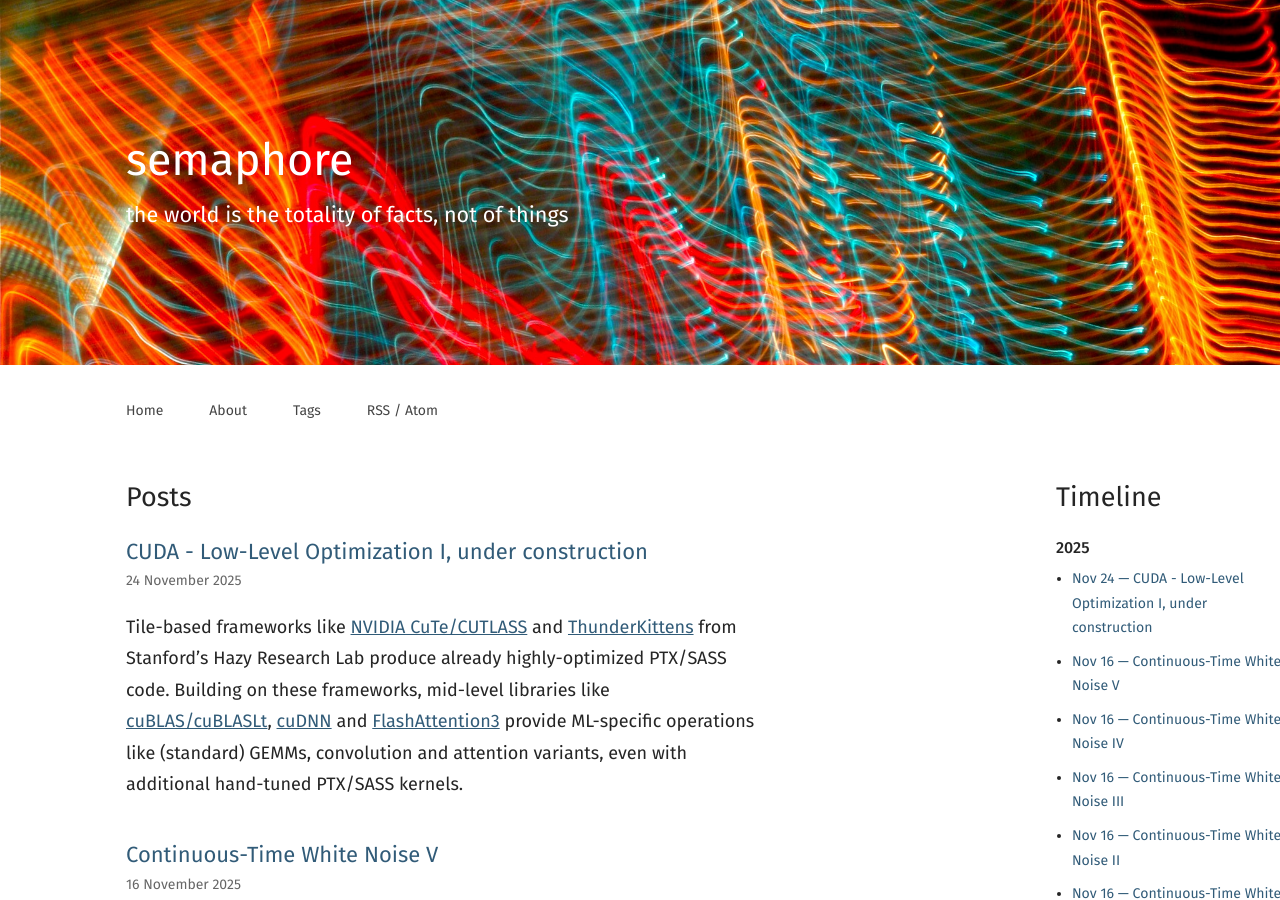
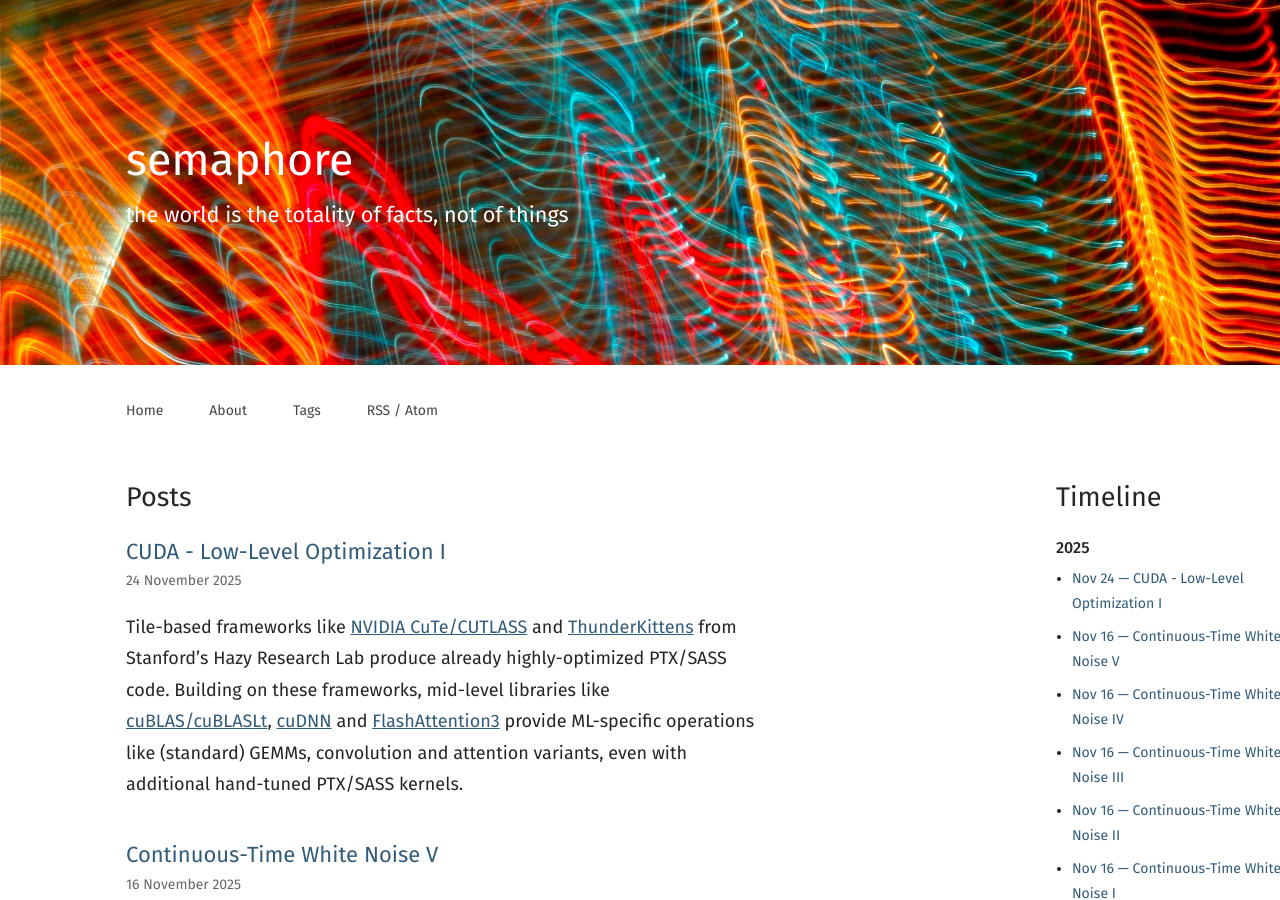
Before and after one commit to sema4r/sema4r.github.io, a Jekyll site: the page built from index.md, in a window 1280 px wide and 900 px high. Built offline with Jekyll 4.4.1, drawn with Linux system fonts in a browser that asks for light colours.

Commit message:
Update 2025-11-24-VECT128.md

```diff
--- a/_posts/2025-11-24-VECT128.md
+++ b/_posts/2025-11-24-VECT128.md
@@ -1,6 +1,6 @@
 ---
 layout: post
-title: "CUDA - Low-Level Optimization I, under construction"
+title: "CUDA - Low-Level Optimization I"
 date: 2025-11-24
 migrated: 2026-10-30
 tags:
@@ -145,6 +146,8 @@ __global__ void kernel(float4* output) {
 <br>
 
 <br>
+
+<br>
 References :
 
 [Parallel Thread Execution (PTX) ISA](https://docs.nvidia.com/cuda/parallel-thread-execution/index.html) <br>
```
Also changed, not shown: other parts of _posts/2025-11-24-VECT128.md (+6 -5 lines).
